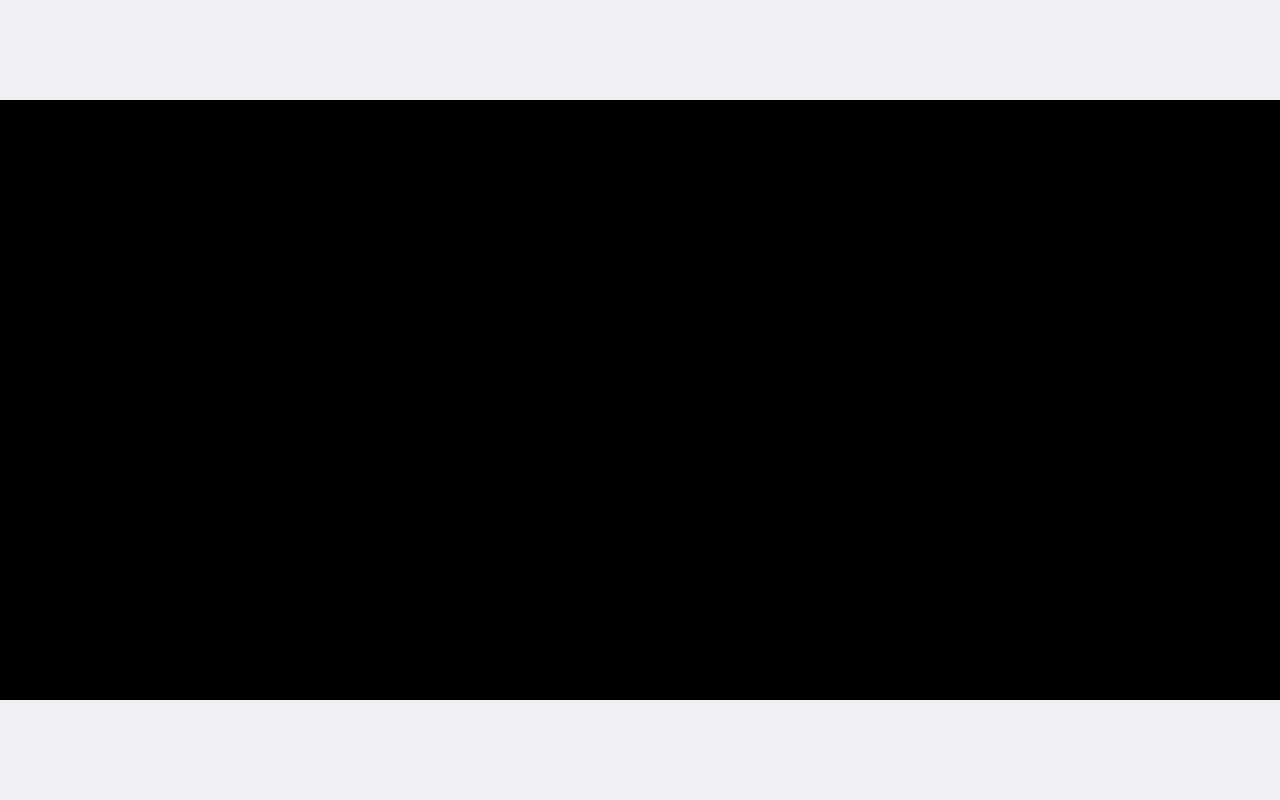
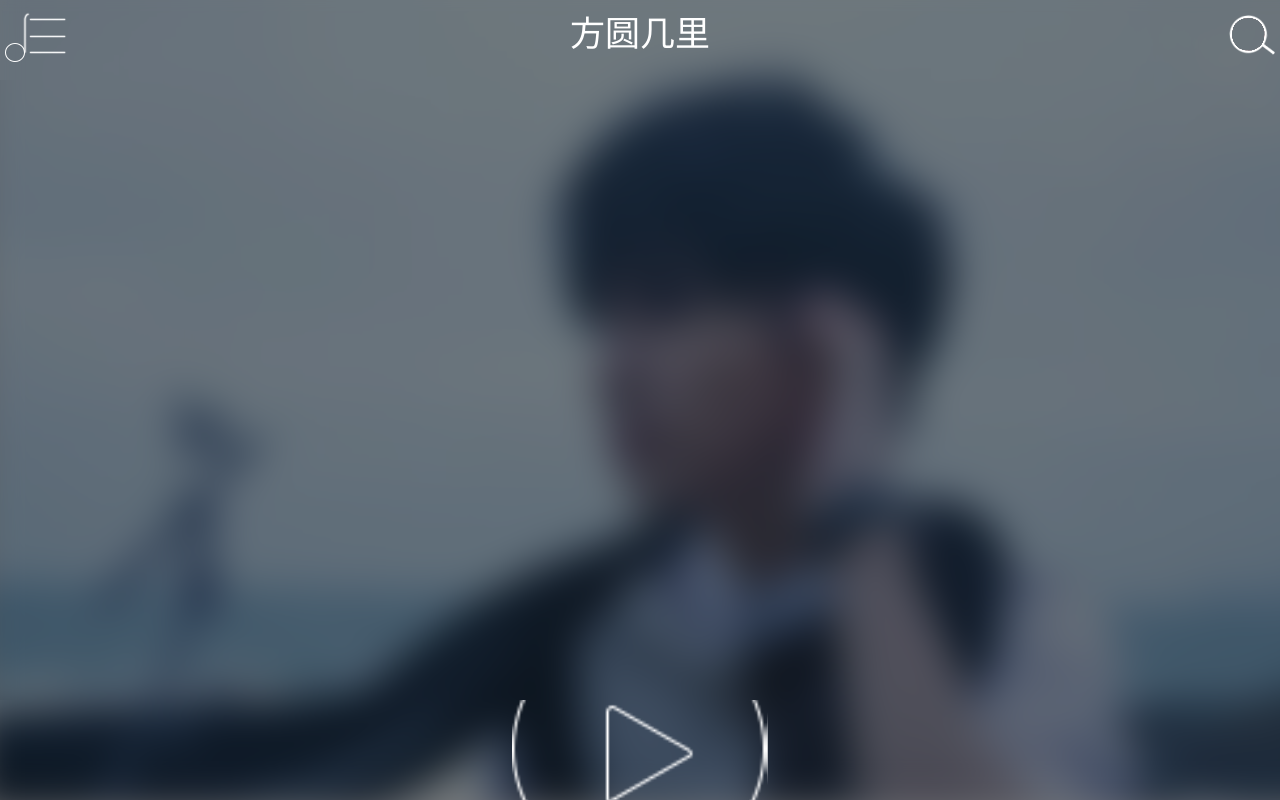
Before and after one commit to TangWanZun/rabbit_app, a plain HTML site: page index.html in a window 1280 px wide. Drawn offline with Linux system fonts and the light colour scheme.

Commit message:
web静态页面制作

```diff
--- /dev/null
+++ b/css/index.css
@@ -0,0 +1,128 @@
+body {
+	width: 100vw;
+	height: 100vh;
+}
+/*背景*/
+.bck-box{
+	position: relative;
+	z-index: 1;
+	top: 0px;
+	left: 0px;
+	width: 100vw;
+	height: 100vh;
+	overflow: hidden;
+}
+.bck{
+	position: absolute;
+	top: -3vw;
+	left: -3vh;
+	width: 106vw;
+	height: 106vh;
+}
+.bck-in{
+	width: 100%;
+	height: 100%;
+	background-image: url(../ceshi.png);
+	background-repeat: no-repeat;
+	background-size: cover;
+	background-position-x: 50%;
+	-webkit-filter: blur(20px);
+	-moz-filter: blur(20px);
+	-ms-filter: blur(20px);
+	filter: blur(20px);
+}
+.masked{
+	width: 100vw;
+	height: 100vh;
+	position: absolute;
+	top: 0px;
+	left: 0px;
+	background-color:rgba(0,0,0,0.5);
+}
+/*顶部标题*/
+.toptitle-box{
+	position: fixed;
+	z-index: 5;
+	top: 0px;
+	left: 0px;
+	height: 70px;
+	width: 100vw;
+	/*background-color: red;*/
+}
+.toptitle{
+	width:100%;
+	height: 100%;
+	position: relative;
+	top: 0px;
+	left: 0px;
+}
+.audios{
+	position: absolute;
+	top: 12px;
+	left: 5px;
+	width: 62px;
+	height: 50px;
+	background-image: url(../image/audios.png);
+	background-size: 100%;
+}
+.inquire{
+	position: absolute;
+	top: 15px;
+	right: 5px;
+	width: 46px;
+	height: 40px;
+	background-image:url(../image/inquire.png);
+	background-size: 100%;
+}
+.audio-title{
+	height: 100%;
+	width:100%;
+	margin: 0 auto;
+	line-height: 70px;
+	font-family: "幼圆";
+	text-align: center;
+	color: white;
+	font-size: 35px;
+}
+/*底部音乐控制器*/
+.bottom-title-box{
+	position: fixed;
+	z-index: 5;
+	width: 100vw;
+	height: 100px;
+	bottom: 0px;
+	left: 0px;
+	overflow: hidden;
+}
+.lat{
+	width: 20%;
+	height: 100%;
+	float: left;
+}
+.lat1{
+	/*background-color: red;*/
+}
+.lat2{
+	/*background-color: blue;*/
+}
+.lat3{
+	/*background-color: green;*/
+	position: relative;
+	top: 0px;
+	left: 0px;
+}
+.lat4{
+	/*background-color: yellow;*/
+}
+.lat5{
+	/*background-color: pink;*/
+}
+.paly{
+	position: absolute;
+	margin-top:-50%;
+	top: 50%;
+	width: 20vw;
+	height: 20vw;
+	background-image: url(../image/audioPlay.png);
+	background-size: 99%;
+}
--- /dev/null
+++ b/css/main.css
@@ -0,0 +1,5 @@
+body{
+	width: 100vw;
+	height: 100vh;
+	background-color:rgba(100,100,100,0.5) ;
+}
--- a/index.html
+++ b/index.html
@@ -6,13 +6,14 @@
     <title></title>
     <script src="js/mui.min.js"></script>
     <link href="css/mui.min.css" rel="stylesheet"/>
+    <link rel="stylesheet" href="css/index.css" />
     <script type="text/javascript" charset="utf-8">
       	mui.init({
       		subpages:[{
       			url:'main.html',
       			id:'main.html',
       			styles:{
-      				top:'100px',
+      				top:'80px',
       				bottom:'100px'
       			}
       		}]
@@ -20,12 +21,28 @@
     </script>
 </head>
 <body>
-	<main>
-		<div>
-			<div></div>
-			<div></div>
+	<div class="bck-box">
+		<div class="bck">
+			<div class="bck-in"></div>
 		</div>
+		<div class="masked"></div>
+	</div>
+	<div class="toptitle-box">
+		<div class="toptitle">
+			<div class="audios"></div>
+			<div class="audio-title">方圆几里</div>
+			<div class="inquire"></div>
+		</div>
+	</div>
+	<div class="bottom-title-box">
+		<div class="lat lat1"></div>
+		<div class="lat lat2"></div>
+		<div class="lat lat3">
+			<div class="paly"></div>
+		</div>
+		<div class="lat lat4"></div>
+		<div class="lat lat5"></div>
 		<div></div>
-	</main>
+	</div>
 </body>
 </html>
--- a/main.html
+++ b/main.html
@@ -3,7 +3,9 @@
 	<head>
 		<meta charset="UTF-8">
 		<title></title>
+		<link rel="stylesheet" href="css/mui.min.css" />
+		<link rel="stylesheet" href="css/main.css" />
 	</head>
-	<body bgcolor="#000000">
+	<body >
 	</body>
 </html>
```
Also changed, not shown: ceshi.png (added), image/audioPlay.png (added), image/audios.png (added), image/inquire.png (added).
